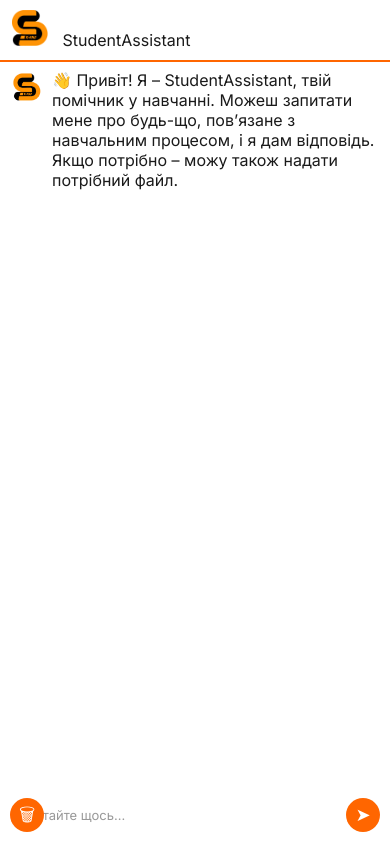
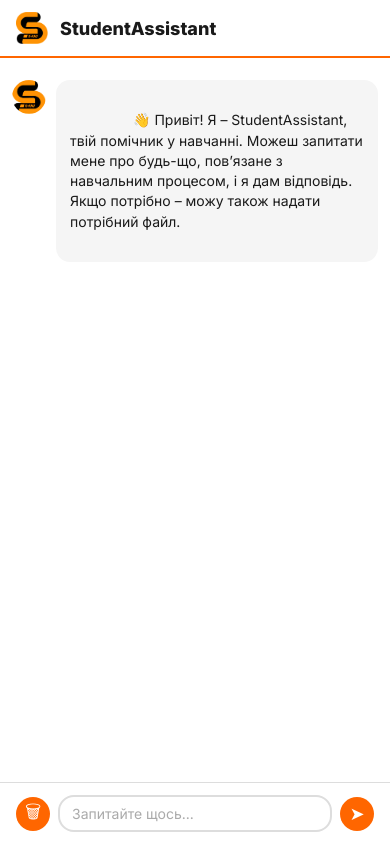
Before and after one commit to VadimValcerKN1B22/StudentAssistant, a Flask app: page / in a window 390 px wide. Run offline with Flask 3, Linux system fonts and the light colour scheme.

Commit message:
Refactor CSS styles and variables
Refactor CSS variables and styles for improved readability and maintainability.

```diff
--- a/frontend/static/style.css
+++ b/frontend/static/style.css
@@ -1,13 +1,13 @@
+/* ------------------ БАЗА ------------------ */
+
 :root {
     --primary: #ff6600;
     --primary-dark: #e65c00;
-    --bg-color: #ffffff;
-    --text-color: #1a1a1a;
-    --gray-light: #f5f5f5;
-    --border-color: #e0e0e0;
+    --bg: #ffffff;
+    --text: #1a1a1a;
+    --gray: #f5f5f5;
 }
 
-/* Глобально краще так */
 *,
 *::before,
 *::after {
@@ -17,427 +17,239 @@
 body {
     margin: 0;
     padding: 0;
-    font-family: 'Inter', sans-serif;
-    background-color: var(--bg-color);
-    color: var(--text-color);
+    font-family: "Inter", sans-serif;
+    background: var(--bg);
+    color: var(--text);
     display: flex;
     flex-direction: column;
-    min-height: 100vh;
+    height: 100vh;
+    overflow: hidden;
 }
 
-/* Прибери тотальний user-select: none – це псує UX на мобілках */
-/*
-* {
-    user-select: none !important;
-}
-*/
+/* ------------------ HEADER ------------------ */
 
-button,
-textarea {
-    font-family: inherit;
+.header {
+    width: 100%;
+    background: #fff;
+    border-bottom: 2px solid var(--primary);
+    position: fixed;
+    top: 0;
+    left: 0;
+    z-index: 20;
 }
 
-header {
-    padding: 12px 16px;
-    border-bottom: 2px solid var(--primary);
-    background: #fff;
-    position: fixed;
-    top: 0;
-    width: 100%;
-    z-index: 100;
-    box-sizing: border-box;
-}
-
-.header-content {
+.header-inner {
     display: flex;
     align-items: center;
+    gap: 12px;
+    padding: 12px 16px;
+    max-width: 900px;
+    margin: 0 auto;
 }
 
 .logo {
-    height: 40px;
-    margin-right: 12px;
+    height: 38px;
 }
 
-.brand-name {
+.brand {
     font-size: 22px;
     font-weight: 800;
-    white-space: nowrap;
-    text-overflow: ellipsis;
-    overflow: hidden;
 }
 
-main {
+/* ------------------ CHAT AREA ------------------ */
+
+.chat {
     flex: 1;
-    margin-top: 70px;      /* відступ під header */
-    margin-bottom: 110px;  /* відступ під footer */
-    padding: 16px;
     overflow-y: auto;
+    padding: 90px 16px 130px;
+    max-width: 900px;
+    width: 100%;
+    margin: 0 auto;
     display: flex;
     flex-direction: column;
     gap: 16px;
-    max-width: 900px;
-    width: 100%;
-    align-self: center;
-    box-sizing: border-box;
 }
 
 .message {
     display: flex;
     align-items: flex-start;
     gap: 10px;
-    animation: fadeIn 0.25s ease;
 }
 
-.message.user-message {
+.message.user {
     flex-direction: row-reverse;
 }
 
-.avatar {
+.avatar,
+.loading-avatar {
     width: 42px;
     height: 42px;
     border-radius: 50%;
     overflow: hidden;
+    background: #fff;
     flex-shrink: 0;
-    display: flex;
-    align-items: center;
-    justify-content: center;
 }
 
-.avatar img {
+.avatar img,
+.loading-avatar img {
     width: 100%;
     height: 100%;
     object-fit: contain;
-    transform: scale(0.8);
 }
 
-.content {
-    background: var(--gray-light);
+.bubble {
+    background: var(--gray);
     padding: 12px 16px;
     border-radius: 16px;
+    max-width: 80%;
+    line-height: 1.45;
     font-size: 15px;
-    line-height: 1.5;
-    max-width: 80%;
     white-space: pre-wrap;
-    overflow-wrap: break-word;
 }
 
-.user-message .content {
+.message.user .bubble {
     background: var(--primary);
     color: white;
 }
 
-.bot-message .content {
-    background: #ededed;
+/* ------------------ FILE BLOCKS ------------------ */
+
+.file-container {
+    background: #efefef;
+    padding: 12px 16px;
+    border-radius: 15px;
 }
 
-.file-block {
-    display: flex;
-    flex-direction: column;
-    gap: 4px;
-    margin-top: 6px;
-}
-
-.file-card {
-    display: inline-flex;
-    align-items: center;
-    gap: 6px;
-    padding: 0;
-    margin: 0;
-    border: none;
-    background: transparent;
+.file-download {
     color: var(--primary);
     font-weight: 600;
     text-decoration: none;
 }
 
-.file-card:hover {
+.file-download:hover {
     text-decoration: underline;
 }
 
-.file-message {
-    padding: 3px 10px !important;
+/* ------------------ LOADING ------------------ */
+
+.loading {
+    position: relative;
+    display: flex;
+    align-items: center;
+    gap: 8px;
+    margin-left: 16px;
 }
 
-.source-block {
-    margin-top: 10px;
-    font-size: 13px;
-    color: #666;
-    border-top: 1px solid #ddd;
-    padding-top: 5px;
+.spinner {
+    width: 20px;
+    height: 20px;
+    border: 3px solid #ffd1ad;
+    border-top-color: var(--primary);
+    border-radius: 50%;
+    animation: spin 0.7s linear infinite;
+}
+
+.loading-text {
+    font-size: 16px;
+    font-weight: 600;
+    color: var(--primary);
+}
+
+@keyframes spin {
+    to { transform: rotate(360deg); }
 }
 
 .hidden {
     display: none !important;
 }
 
-/* LOADING */
+/* ------------------ FOOTER INPUT ------------------ */
 
-#loading-indicator {
-    display: flex;
-    align-items: center;
-    gap: 0 !important;
-    justify-content: flex-start;
-    padding: 10px 0;
-    margin-left: 0px;
-}
-
-.loading-avatar {
-    margin-right: 14px;
-}
-
-.loading-avatar img {
-    width: 100%;
-    height: 100%;
-    object-fit: contain;
-    transform: scale(0.80);
-}
-
-.loading-spinner {
-    width: 20px;
-    height: 20px;
-    border-radius: 50%;
-    border: 3px solid #ffd1ad;
-    border-top-color: var(--primary);
-    animation: spin 0.7s linear infinite;
-    margin-right: 4px;
-}
-
-.loading-text {
-    font-size: 16px;
-    color: var(--primary);
-    font-weight: 600;
-    margin-left: 12px;
-}
-
-@keyframes spin {
-    to { transform: rotate(360deg); }
-}
-
-@keyframes fadeIn {
-    from { opacity: 0; transform: translateY(5px); }
-    to   { opacity: 1; transform: translateY(0); }
-}
-
-/* FOOTER / INPUT */
-
-footer {
+.footer {
     position: fixed;
     bottom: 0;
     width: 100%;
     background: #fff;
-    padding: 10px 16px;
-    box-sizing: border-box;
+    border-top: 1px solid #ddd;
+    padding: 12px 16px;
+    z-index: 30;
 }
 
-.input-container {
+.input-area {
+    display: flex;
+    align-items: center;
     max-width: 900px;
     margin: 0 auto;
-    display: flex;
-    align-items: center;
     position: relative;
 }
 
-#clear-btn,
-#send-btn {
+.circle-btn {
     height: 40px;
     width: 40px;
-    display: grid;
-    place-items: center;
+    border-radius: 50%;
+    border: none;
+    background: var(--primary);
+    color: white;
     font-size: 20px;
-    line-height: 1;
-    padding: 0;
-    border: none;
-    border-radius: 50%;
+    display: flex;
+    justify-content: center;
+    align-items: center;
     cursor: pointer;
-    position: absolute;
-    top: 50%;
-    transform: translateY(-50%);
-    background: var(--primary);
-    color: #fff;
-    transition: 0.25s ease;
 }
 
-#clear-btn {
-    left: 10px;
-    font-size: 24px;
-}
-
-#send-btn {
-    right: 10px;
-}
-
-#clear-btn:hover,
-#send-btn:hover {
+.circle-btn:hover {
     background: var(--primary-dark);
 }
 
-.input-div {
-    flex: 1;
-    min-height: 44px;
-    max-height: 160px;
-    padding-left: 60px;
-    padding-right: 60px;
-    display: flex;
-    border-radius: 20px;
-    border: 2px solid #ddd;
-    background: #fff;
-    overflow: hidden;
-    transition: border-color 0.35s ease, border-width 0.35s ease;
+.clear {
+    margin-right: 8px;
 }
 
-.input-div:has(#user-input:focus) {
-    border: 2px solid var(--primary);
+.send {
+    margin-left: 8px;
 }
 
-#user-input {
+.input-wrapper {
     flex: 1;
-    width: 100%;
+    background: white;
+    border: 2px solid #ddd;
+    border-radius: 16px;
+    padding: 10px 14px;
+    display: flex;
+}
+
+.input-wrapper:has(.input:focus) {
+    border-color: var(--primary);
+}
+
+.input {
+    flex: 1;
+    outline: none;
     font-size: 15px;
-    line-height: 20px;
-    white-space: pre-wrap;
-    overflow-wrap: break-word;
-    outline: none;
-    padding-top: 18px;
-    padding-bottom: 18px;
-    max-height: 160px;
+    max-height: 120px;
     overflow-y: auto;
 }
 
-#user-input:empty::before {
+.input:empty::before {
     content: attr(data-placeholder);
-    color: #999;
+    color: #aaa;
 }
 
-#clear-btn span,
-#send-btn span {
-    display: inline-block;
-    position: relative;
-    left: 1px;
-    top: 1px;
-}
+/* ------------------ MOBILE ------------------ */
 
-/* Файли */
+@media (max-width: 480px) {
 
-.file-container {
-    background: #f3f3f3;
-    padding: 12px 16px;
-    border-radius: 16px;
-    max-width: 80%;
-    display: flex;
-    flex-direction: column;
-    gap: 8px;
-}
-
-.file-label {
-    font-size: 15px;
-    font-weight: normal;
-}
-
-.file-download {
-    font-size: inherit;
-    color: var(--primary);
-    text-decoration: none;
-    font-weight: 600;
-}
-
-.file-download:hover {
-    text-decoration: underline;
-}
-
-.file-download-row {
-    display: inline-flex;
-    align-items: center;
-    gap: 4px;
-}
-
-.file-emoji {
-    text-decoration: none;
-}
-
-/* Дозволяємо виділяти текст */
-.message .content,
-#user-input {
-    user-select: text !important;
-}
-
-/* ============== АДАПТИВНІСТЬ ============== */
-
-/* Планшети та менші (<= 768px) */
-@media (max-width: 768px) {
-    header {
-        padding: 10px 12px;
+    .logo {
+        height: 32px;
     }
 
-    .logo {
-        height: 36px;
-        margin-right: 10px;
+    .brand {
+        font-size: 18px;
     }
 
-    .brand-name {
-        font-size: 18px;
-        max-width: 70%;
-    }
-
-    main {
-        margin-top: 64px;
-        margin-bottom: 96px;
-        padding: 12px;
-        gap: 12px;
-    }
-
-    .avatar {
-        width: 38px;
-        height: 38px;
-    }
-
-    .content,
-    .file-container {
-        max-width: 100%;
-        font-size: 14px;
-        padding: 10px 14px;
-    }
-
-    footer {
-        padding: 8px 12px;
-    }
-
-    #clear-btn,
-    #send-btn {
-        height: 36px;
-        width: 36px;
-    }
-
-    .input-div {
-        padding-left: 52px;
-        padding-right: 52px;
-    }
-
-    #user-input {
-        font-size: 14px;
-        padding-top: 14px;
-        padding-bottom: 14px;
-    }
-}
-
-/* Телефони (<= 480px) */
-@media (max-width: 480px) {
-    .header-content {
-        gap: 8px;
-    }
-
-    .brand-name {
-        font-size: 16px;
-        max-width: 65%;
-    }
-
-    main {
-        margin-top: 60px;
-        margin-bottom: 90px;
-        padding: 10px;
-    }
-
-    .message {
-        gap: 8px;
+    .chat {
+        padding: 80px 12px 120px;
+        gap: 14px;
     }
 
     .avatar {
@@ -445,30 +257,25 @@ footer {
         height: 34px;
     }
 
-    .content,
-    .file-container {
-        font-size: 13px;
+    .bubble {
+        max-width: 100%;
+        font-size: 14px;
+        padding: 10px 14px;
         border-radius: 14px;
     }
 
-    #clear-btn,
-    #send-btn {
+    .circle-btn {
         height: 34px;
         width: 34px;
         font-size: 18px;
     }
 
-    .input-div {
-        min-height: 40px;
-        padding-left: 48px;
-        padding-right: 48px;
-        border-radius: 18px;
+    .input-wrapper {
+        padding: 8px 12px;
     }
 
-    #user-input {
-        font-size: 13px;
-        line-height: 18px;
-        padding-top: 12px;
-        padding-bottom: 12px;
+    .input {
+        font-size: 14px;
+        max-height: 100px;
     }
 }
```
